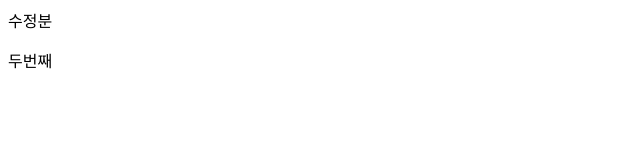
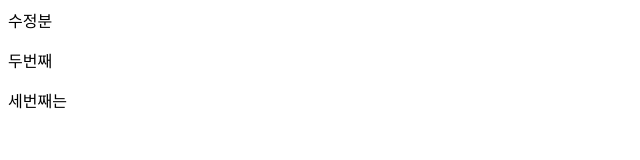
Before and after one commit to jeonsongmi/songmi, a plain HTML site: page index.html in a window 1280 px wide. Shown: the full height of the page, 0-640 px from the left. Drawn offline with Linux system fonts and the light colour scheme.

Commit message:
세번째

```diff
--- a/index.html
+++ b/index.html
@@ -9,5 +9,6 @@
 <body>
  수정분
  <p>두번째</p>
+ 세번째는
 </body>
 </html>
```
